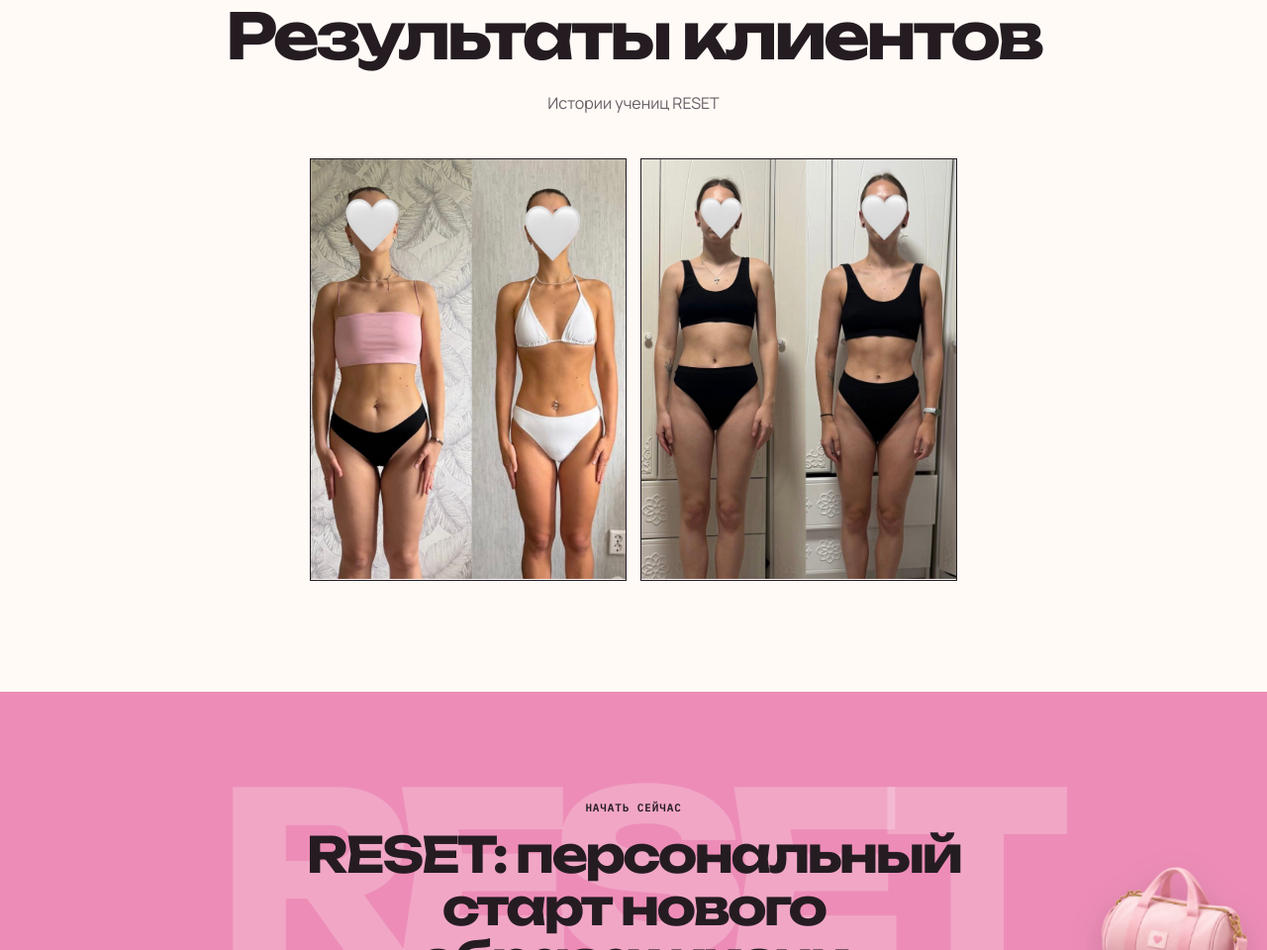
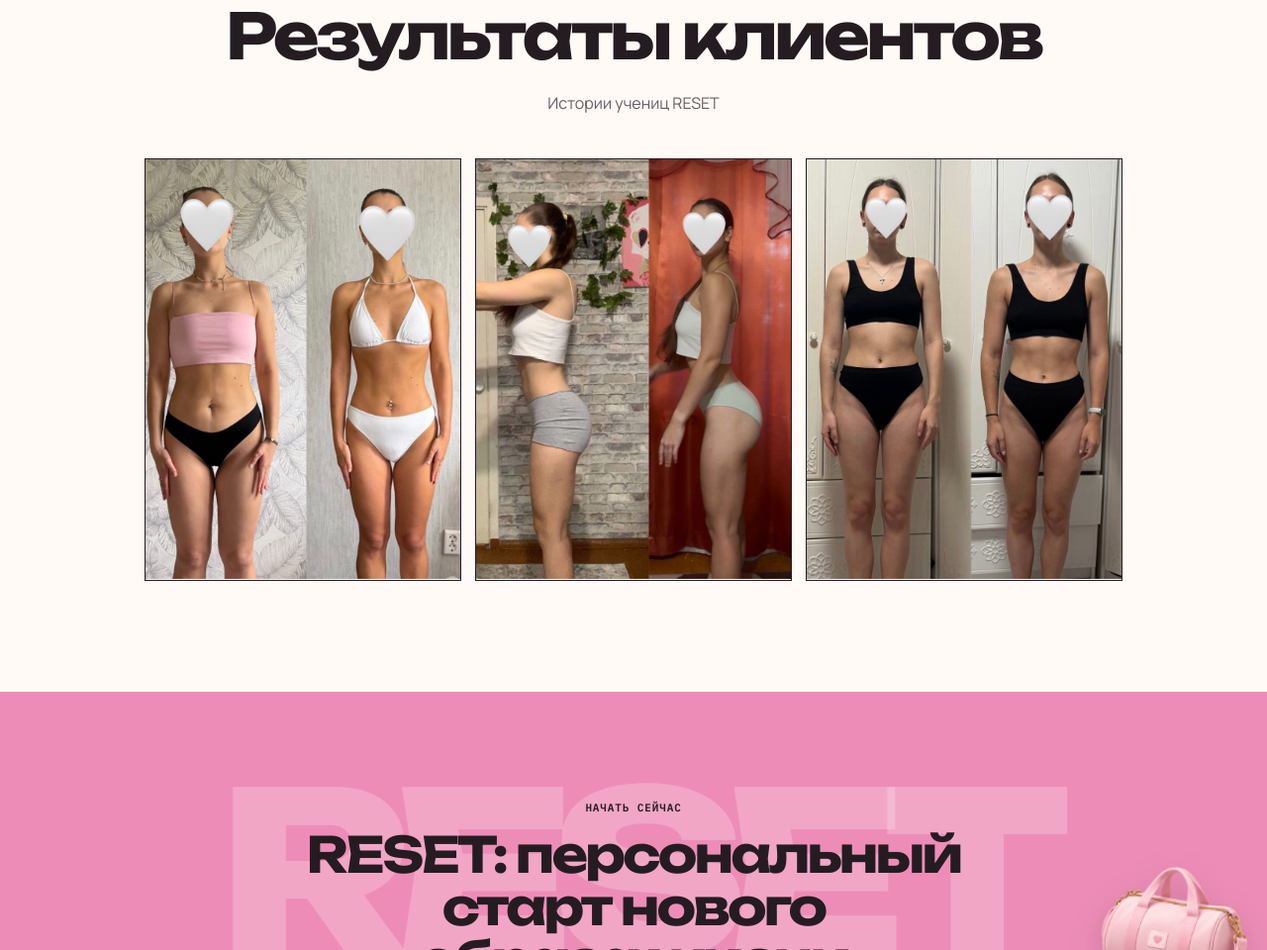
Before and after one commit to yarche-work/reset-katya, a plain HTML site: page index.html in a window 1280 px wide. Shown: the part 7216-8176 px from the top of the page at 99% size. Drawn offline with Linux system fonts and the light colour scheme.

Commit message:
Add files via upload

```diff
--- a/index.html
+++ b/index.html
@@ -242,6 +242,9 @@
         <img src="images/IMG_9606.JPG" alt="Результат ученицы RESET — до и после" loading="lazy">
       </div>
       <div class="photo-slot photo-slot--photo reveal">
+        <img src="images/IMG_5129.JPG" alt="Результат ученицы RESET — до и после" loading="lazy">
+      </div>
+      <div class="photo-slot photo-slot--photo reveal">
         <img src="images/IMG_9608.JPG" alt="Результат ученицы RESET — до и после" loading="lazy">
       </div>
     </div>
--- a/style.css
+++ b/style.css
@@ -831,7 +831,7 @@ a:focus-visible {
 
 /* Client stories */
 #before-after { border-top: 1px solid var(--line); }
-.grid--photos { grid-template-columns: repeat(2, minmax(0, 320px)); gap: 14px; justify-content: center; }
+.grid--photos { grid-template-columns: repeat(3, minmax(0, 320px)); gap: 14px; justify-content: center; }
 .photo-slot {
   position: relative;
   display: grid;
@@ -1136,6 +1136,7 @@ a:focus-visible {
   .price-card .check-list { gap: 6px; }
   .price-card .check-list li { font-size: 12.5px; line-height: 1.4; }
   .price-card__price { margin: 24px 0 20px; font-size: 52px; }
+  .price-card__price span { -webkit-text-stroke: .5px currentColor; text-stroke: .5px currentColor; }
   .price-card .btn--lg { min-height: 54px; padding-inline: 22px; }
   .footer { padding: 26px 0 92px; }
   .footer__inner { align-items: flex-start; flex-direction: column; }
```
Also changed, not shown: images/IMG_5129.JPG (added).
